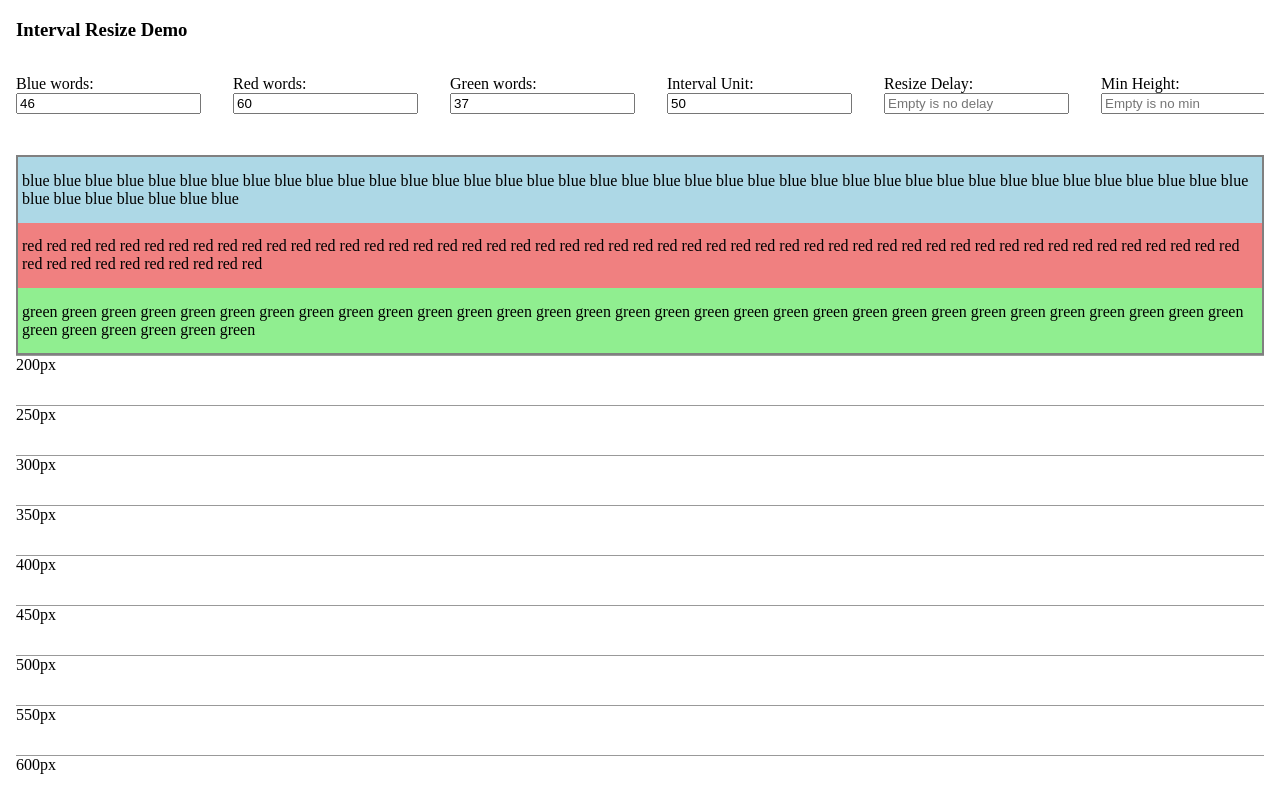
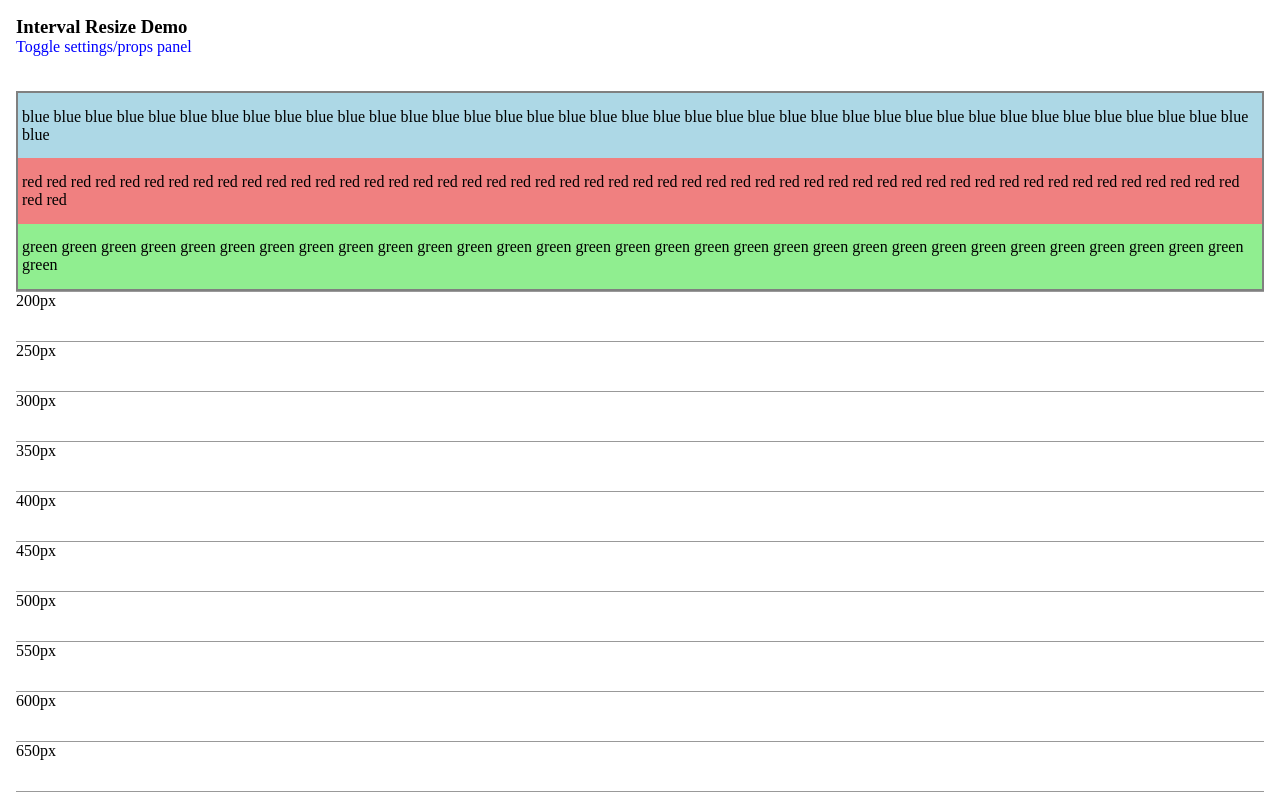
Before and after one commit to liamross/interval-resizer, a React app: page / in a window 1280 px wide. Shown: the top 793 px of the page. Built offline with nearby package versions, Linux system fonts and the light colour scheme; the HTML template or start-up script is replaced by a standard one.

Commit message:
added more detail to the demo

```diff
--- a/src/App.css
+++ b/src/App.css
@@ -1,36 +1,79 @@
 body {
-    margin: 16px;
+  padding: 16px;
+  margin: 0;
+}
+
+h3 {
+  margin: 0 0 16px;
+  display: inline;
+}
+
+a {
+  color: blue;
+  cursor: pointer;
+}
+
+a:hover {
+  text-decoration: underline;
 }
 
 .nowrapLabel {
   white-space: pre;
 }
 
-.resizeDemo-settings {
-    height: 80px;
-    width: 100%;
-    overflow-x: auto;
-    display: flex;
-    margin-bottom: 16px;
+.resizeDemo-header {
+  z-index: 1;
+  top: 0;
+  left: 0;
+  right: 0;
+  padding: 16px;
+  background-color: white;
+  position: fixed;
+  height: 75px;
+  box-sizing: border-box;
+  overflow: hidden;
+  text-overflow: ellipsis;
+  white-space: nowrap;
 }
 
-.resizeDemo-settings > * {
-    margin: 16px;
-    flex: 1 1 0;
+.resizeDemo-settings {
+  position: fixed;
+  box-sizing: border-box;
+  z-index: 2;
+  background-color: #EEE;
+  top: 0;
+  bottom: 0;
+  right: 0;
+  width: 300px;
+  max-width: 100%;
+  overflow-y: auto;
   display: flex;
   flex-direction: column;
-}
-
-.resizeDemo-settings > *:first-child {
-    margin-left: 0;
-}
-
-.resizeDemo-settings > *:last-child {
-    margin-right: 0;
+  padding: 16px;
 }
 
 .resizeDemo-body {
+  top: 75px;
   position: relative;
+}
+
+.resizeDemo-settings>* {
+  margin: 8px 0;
+  display: flex;
+  flex-direction: column;
+  flex-shrink: 0;
+}
+
+.resizeDemo-settings>*:first-child {
+  margin-top: 0;
+}
+
+.resizeDemo-settings>*:last-child {
+  margin-bottom: 0;
+}
+
+.resizeDemo-settings>*>input {
+  margin: 0 0 0 4px;
 }
 
 .resizing-widget {
@@ -47,7 +90,6 @@ body {
 
 .Inner {
   flex: 1 1 auto;
-
   display: flex;
   align-items: center;
   padding: 8px 4px;
@@ -72,7 +114,3 @@ body {
   position: absolute;
   border-top: 1px solid rgba(0, 0, 0, .4);
 }
-
-input[type="checkbox" i] {
-    margin: 0;
-}
--- a/src/App.jsx
+++ b/src/App.jsx
@@ -6,29 +6,51 @@ class App extends Component {
   constructor() {
     super();
     this.state = {
-      blueWords: 46,
-      redWords: 60,
-      greenWords: 37,
+      blueWords: 40,
+      redWords: 52,
+      greenWords: 32,
       intervalUnit: 50,
       timeoutDelay: null,
       minHeight: null,
       maxHeight: null,
       instantOnReceiveProps: true,
       screenWidthCutoff: null,
+      isSettingsPanelOpen: false,
     };
   }
 
   render() {
     return (
       <div>
+        <div className="resizeDemo-header">
           <h3>
             Interval Resize Demo
           </h3>
+          <br />
+          <a
+            onClick={() => this.setState({
+              ...this.state,
+              isSettingsPanelOpen: !this.state.isSettingsPanelOpen,
+            })}
+          >
+            Toggle settings/props panel
+          </a>
+        </div>
+        {this.state.isSettingsPanelOpen &&
           <div className="resizeDemo-settings">
+            <a
+              onClick={() => this.setState({
+                ...this.state,
+                isSettingsPanelOpen: false,
+              })}
+            >
+              Close panel
+            </a>
             <div>
               <span className="nowrapLabel">Blue words:</span>
               <input
                 type="number"
+                placeholder="0 words"
                 value={this.state.blueWords}
                 onChange={e => this.setState({
                   ...this.state,
@@ -41,6 +63,7 @@ class App extends Component {
               <span className="nowrapLabel">Red words:</span>
               <input
                 type="number"
+                placeholder="0 words"
                 value={this.state.redWords}
                 onChange={e => this.setState({
                   ...this.state,
@@ -53,6 +76,7 @@ class App extends Component {
               <span className="nowrapLabel">Green words:</span>
               <input
                 type="number"
+                placeholder="0 words"
                 value={this.state.greenWords}
                 onChange={e => this.setState({
                   ...this.state,
@@ -78,7 +102,7 @@ class App extends Component {
               <span className="nowrapLabel">Resize Delay:</span>
               <input
                 type="number"
-              placeholder="Empty is no delay"
+                placeholder="No delay"
                 value={this.state.timeoutDelay || ''}
                 onChange={e => this.setState({
                   ...this.state,
@@ -90,7 +114,7 @@ class App extends Component {
               <span className="nowrapLabel">Min Height:</span>
               <input
                 type="number"
-              placeholder="Empty is no min"
+                placeholder="No min"
                 value={this.state.minHeight || ''}
                 onChange={e => this.setState({
                   ...this.state,
@@ -102,7 +126,7 @@ class App extends Component {
               <span className="nowrapLabel">Max Height:</span>
               <input
                 type="number"
-              placeholder="Empty is no max"
+                placeholder="No max"
                 value={this.state.maxHeight || ''}
                 onChange={e => this.setState({
                   ...this.state,
@@ -111,7 +135,9 @@ class App extends Component {
               />
             </div>
             <div>
-            <span className="nowrapLabel">No delay on prop change:</span>
+              <span className="nowrapLabel">
+                Override delay if prop change:
+              </span>
               <input
                 checked={this.state.instantOnReceiveProps}
                 onChange={e => this.setState({
@@ -125,7 +151,7 @@ class App extends Component {
               <span className="nowrapLabel">Min width for intervals:</span>
               <input
                 type="number"
-              placeholder="Empty is no min"
+                placeholder="No min"
                 value={this.state.screenWidthCutoff || ''}
                 onChange={e => this.setState({
                   ...this.state,
@@ -134,6 +160,7 @@ class App extends Component {
               />
             </div>
           </div>
+        }
         <div className="resizeDemo-body">
           {Array(Math.round(3240 / (this.state.intervalUnit === '' ?
             20 : Math.max(Number(this.state.intervalUnit), 20))))
```
Lines whose indentation alone changed are shown as unchanged.
